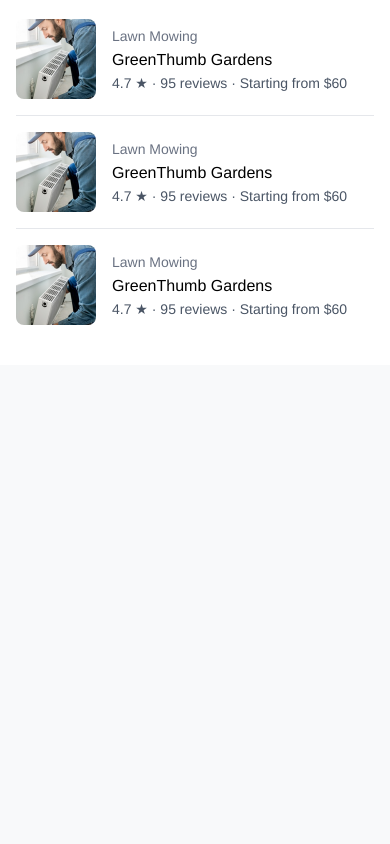
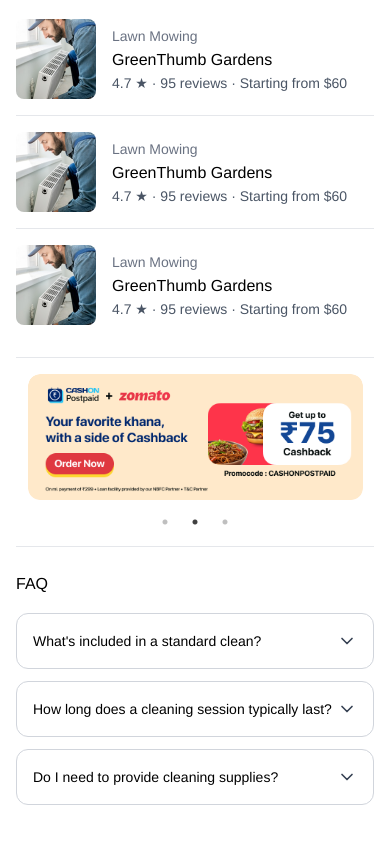
Before and after one commit to sharonshiju5/vehicleservice, a Next.js app: page /servicedeatils in a window 390 px wide. Shown: the part 1060-1904 px from the top of the page. Before the commit the page ends 1425 px from the top, so only its background shows below. Built offline with nearby package versions, Linux system fonts and the light colour scheme.

Commit message:
mobile design

```diff
--- /dev/null
+++ b/src/components/mobile/Faq.tsx
@@ -0,0 +1,61 @@
+import React, { useState } from "react";
+import { ChevronDown } from "lucide-react"; // install lucide-react for icons
+
+interface FAQItem {
+  question: string;
+  answer: string;
+}
+
+const faqData: FAQItem[] = [
+  {
+    question: "What's included in a standard clean?",
+    answer: "A standard clean includes dusting, vacuuming, mopping, and bathroom sanitization.",
+  },
+  {
+    question: "How long does a cleaning session typically last?",
+    answer: "A standard cleaning session typically lasts 2 to 3 hours depending on the size of the home.",
+  },
+  {
+    question: "Do I need to provide cleaning supplies?",
+    answer: "No, our cleaners bring their own eco-friendly supplies unless you prefer we use yours.",
+  },
+];
+
+
+function Faq() {
+    const [activeIndex, setActiveIndex] = useState<number | null>(null);
+
+  const toggleFAQ = (index: number) => {
+    setActiveIndex(activeIndex === index ? null : index);
+  };
+  return (
+    <div className="w-full max-w-md mx-auto mt-6 pb-18">
+      <h2 className="font-medium text-base leading-[26px] tracking-[0.01px] mb-4">FAQ</h2>
+      <div className="space-y-3">
+        {faqData.map((faq, index) => (
+          <div
+            key={index}
+            className="border border-gray-300 rounded-xl p-4  bg-white"
+          >
+            <button
+              onClick={() => toggleFAQ(index)}
+              className="flex justify-between items-center w-full text-left"
+            >
+              <span className="font-normal text-sm leading-[22px]">{faq.question}</span>
+              <ChevronDown
+                className={`w-5 h-5 transition-transform duration-300 text-gray-700  ${
+                  activeIndex === index ? "rotate-180" : ""
+                }`}
+              />
+            </button>
+            {activeIndex === index && (
+              <p className="mt-2 text-gray-500 font-normal text-xs leading-[18px] tracking-[0.03px]">{faq.answer}</p>
+            )}
+          </div>
+        ))}
+      </div>
+    </div>
+  )
+}
+
+export default Faq
--- a/src/components/mobile/ServiceContent.tsx
+++ b/src/components/mobile/ServiceContent.tsx
@@ -2,6 +2,8 @@ import React from 'react'
 import { MdLocationOn, MdStar } from 'react-icons/md'
 import MobileReview from '../reviews/MobileReview'
 import MostPopularServices from './MostPopularServices'
+import Servicedeatilbanner from './Servicedeatilbanner'
+import Faq from './Faq'
 
 function ServiceContent() {
   return (
@@ -25,6 +27,14 @@ function ServiceContent() {
         <MobileReview/>
         <hr className="my-4 border-gray-200 " />
         <MostPopularServices/>
+        <hr className="my-4 border-gray-200 " />
+        <Servicedeatilbanner/>
+        <hr className=" border-gray-200 " />
+        <Faq/>
+
+      </div>
+      <div className="fixed bottom-0 left-0 w-full  h-[75px] flex items-center z-50">
+        <button className='w-[90%] mx-auto h-[42px] text-white bg-[#7722FF] rounded-xl font-medium text-sm leading-[22px]'>Book now</button>
       </div>
     </div>
   )
--- /dev/null
+++ b/src/components/mobile/Servicedeatilbanner.tsx
@@ -0,0 +1,60 @@
+import React from "react";
+import Slider from "react-slick";
+import Image from "next/image";
+import "slick-carousel/slick/slick.css";
+import "slick-carousel/slick/slick-theme.css";
+
+interface Banner {
+  id: number;
+  image: string;
+  alt: string;
+}
+
+const banners: Banner[] = [
+  {
+    id: 1,
+    image:"/assets/banner/serbanner.png", // replace with your banner
+    alt: "Zomato Cashback Offer",
+  },
+  {
+    id: 2,
+    image: "/assets/banner/serbanner.png",
+    alt: "Burger & Cashback",
+  },
+  {
+    id: 3,
+    image: "/assets/banner/serbanner.png",
+    alt: "Food Cashback Promo",
+  },
+];
+function Servicedeatilbanner() {
+    const settings = {
+    dots: true,
+    infinite: true,
+    autoplay: true,
+    autoplaySpeed: 3000,
+    speed: 600,
+    slidesToShow: 1,
+    slidesToScroll: 1,
+    arrows: false,
+  };
+  return (
+    <div className="mx-auto rounded-xl overflow-hidden " style={{ width: "335px", height: "172px" }}>
+      <Slider {...settings}>
+        {banners.map((banner) => (
+          <div key={banner.id}>
+            <Image
+              src={banner.image}
+              alt={banner.alt}
+              width={335}
+              height={172}
+              className="rounded-xl"
+            />
+          </div>
+        ))}
+      </Slider>
+    </div>
+  )
+}
+
+export default Servicedeatilbanner
```
Also changed, not shown: public/assets/banner/serbanner.png (added).
